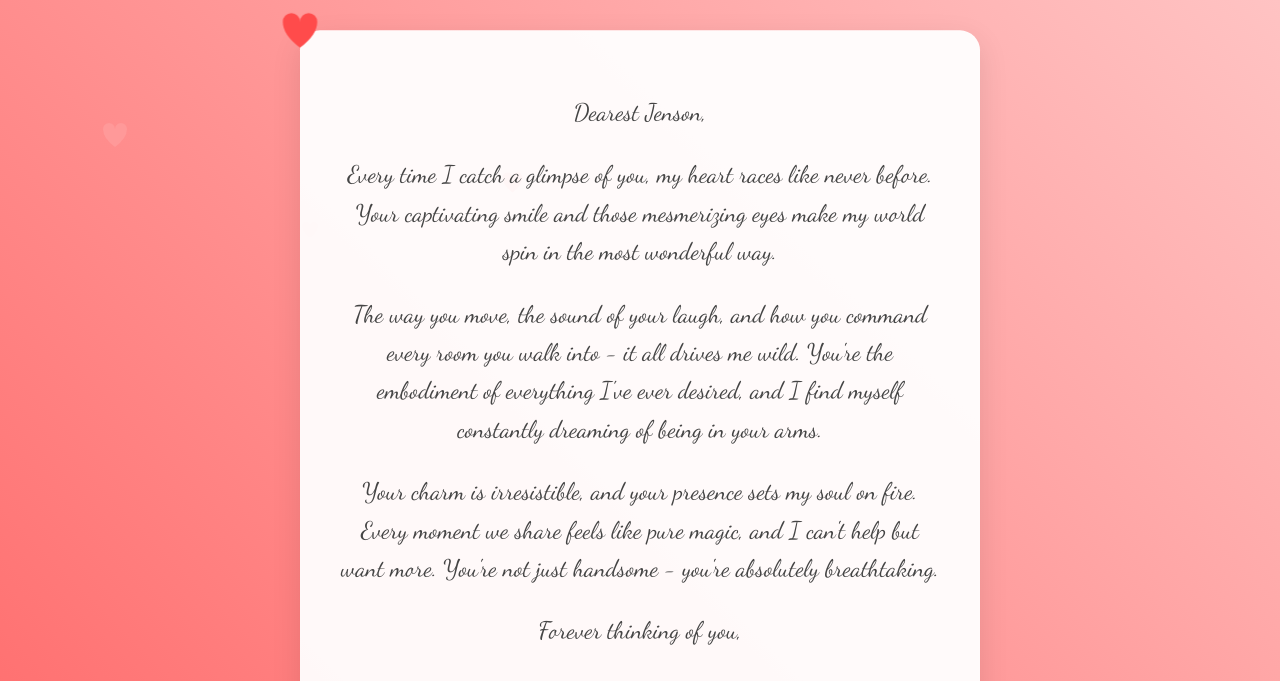
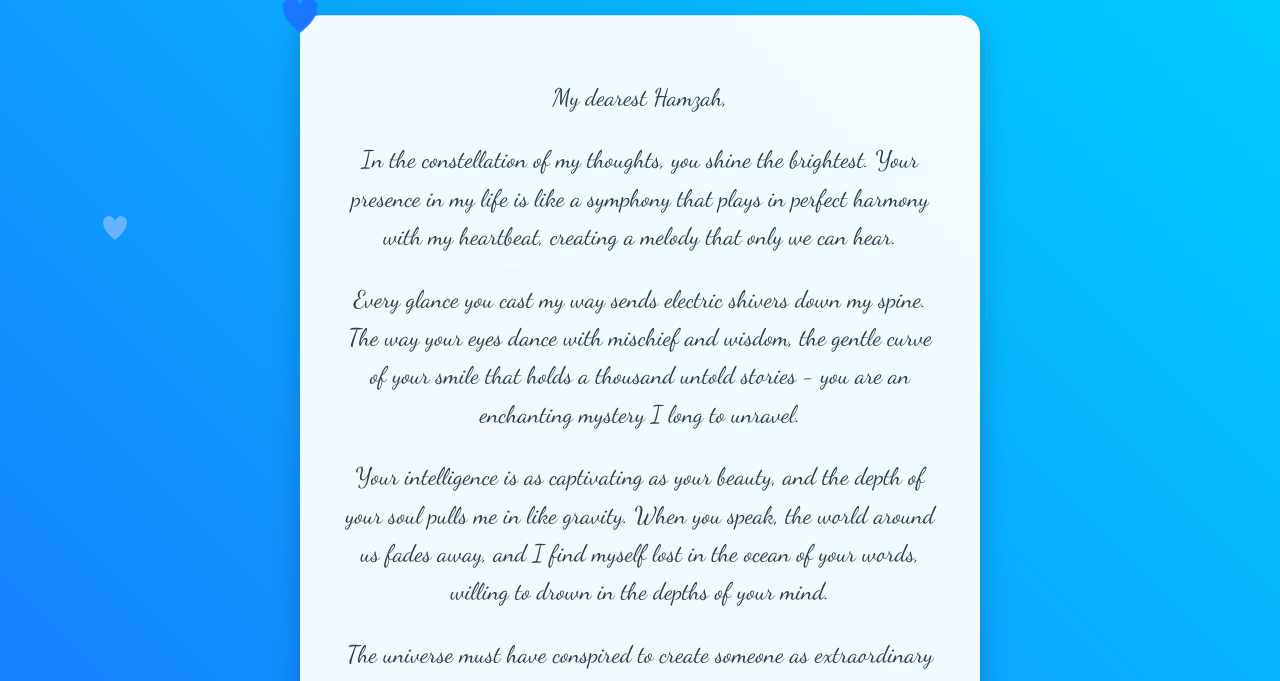
Before and after one commit to rockzprogramming/iluvu, a plain HTML site: page index.html in a window 1280 px wide. Shown: the top 681 px of the page. Drawn offline with Linux system fonts and the light colour scheme.

Commit message:
Update index.html

```diff
--- a/index.html
+++ b/index.html
@@ -1,6 +1,6 @@
 <html><head><base href="." /><meta charset="UTF-8"><style>
 body {
-    background: linear-gradient(45deg, #ff6b6b, #ffc3c3);
+    background: linear-gradient(45deg, #1a75ff, #00ccff);
     min-height: 100vh;
     display: flex;
     justify-content: center;
@@ -15,7 +15,7 @@ body {
     background: rgba(255, 255, 255, 0.95);
     padding: 40px;
     border-radius: 20px;
-    box-shadow: 0 10px 30px rgba(0, 0, 0, 0.1);
+    box-shadow: 0 10px 30px rgba(0, 0, 0, 0.2);
     position: relative;
     animation: float 6s ease-in-out infinite;
 }
@@ -39,14 +39,14 @@ body {
 .letter-content {
     font-size: 1.5em;
     line-height: 1.6;
-    color: #444;
+    color: #2c3e50;
     text-align: center;
 }
 
 .signature {
     margin-top: 40px;
     font-size: 1.8em;
-    color: #ff4b4b;
+    color: #1a75ff;
     text-align: right;
 }
 
@@ -67,7 +67,7 @@ body {
         <path id="heart" d="M10,30 A20,20,0,0,1,50,30 A20,20,0,0,1,90,30 Q90,60,50,90 Q10,60,10,30 Z"/>
     </defs>
 
-    <use href="#heart" fill="#ff9999" transform="translate(100,100) scale(0.3)">
+    <use href="#heart" fill="#66b3ff" transform="translate(100,100) scale(0.3)">
         <animateTransform attributeName="transform"
             type="translate"
             dur="3s"
@@ -75,7 +75,7 @@ body {
             repeatCount="indefinite"/>
     </use>
 
-    <use href="#heart" fill="#ff7777" transform="translate(300,200) scale(0.2)">
+    <use href="#heart" fill="#3399ff" transform="translate(300,200) scale(0.2)">
         <animateTransform attributeName="transform"
             type="translate"
             dur="4s"
@@ -83,7 +83,7 @@ body {
             repeatCount="indefinite"/>
     </use>
 
-    <use href="#heart" fill="#ff5555" transform="translate(500,150) scale(0.25)">
+    <use href="#heart" fill="#0066ff" transform="translate(500,150) scale(0.25)">
         <animateTransform attributeName="transform"
             type="translate"
             dur="3.5s"
@@ -94,21 +94,23 @@ body {
 
 <div class="letter-container">
     <svg class="heart" width="40" height="40" viewBox="0 0 100 100" style="position: absolute; top: -20px; left: -20px;">
-        <path d="M10,30 A20,20,0,0,1,50,30 A20,20,0,0,1,90,30 Q90,60,50,90 Q10,60,10,30 Z" fill="#ff4b4b"/>
+        <path d="M10,30 A20,20,0,0,1,50,30 A20,20,0,0,1,90,30 Q90,60,50,90 Q10,60,10,30 Z" fill="#1a75ff"/>
     </svg>
 
     <div class="letter-content">
-        <p>Dearest Jenson,</p>
+        <p>My dearest Hamzah,</p>
 
-        <p>Every time I catch a glimpse of you, my heart races like never before. Your captivating smile and those mesmerizing eyes make my world spin in the most wonderful way.</p>
+        <p>In the constellation of my thoughts, you shine the brightest. Your presence in my life is like a symphony that plays in perfect harmony with my heartbeat, creating a melody that only we can hear.</p>
 
-        <p>The way you move, the sound of your laugh, and how you command every room you walk into - it all drives me wild. You're the embodiment of everything I've ever desired, and I find myself constantly dreaming of being in your arms.</p>
+        <p>Every glance you cast my way sends electric shivers down my spine. The way your eyes dance with mischief and wisdom, the gentle curve of your smile that holds a thousand untold stories - you are an enchanting mystery I long to unravel.</p>
 
-        <p>Your charm is irresistible, and your presence sets my soul on fire. Every moment we share feels like pure magic, and I can't help but want more. You're not just handsome - you're absolutely breathtaking.</p>
+        <p>Your intelligence is as captivating as your beauty, and the depth of your soul pulls me in like gravity. When you speak, the world around us fades away, and I find myself lost in the ocean of your words, willing to drown in the depths of your mind.</p>
 
-        <p>Forever thinking of you,</p>
+        <p>The universe must have conspired to create someone as extraordinary as you, for surely no ordinary circumstances could have produced such perfection. Every moment not spent in your presence feels like an eternity, and every second with you passes like a fleeting dream.</p>
 
-        <div class="signature">Brandon ❤️</div>
+        <p>Eternally yours,</p>
+
+        <div class="signature">Brandon 💙</div>
     </div>
 </div>
 
```
